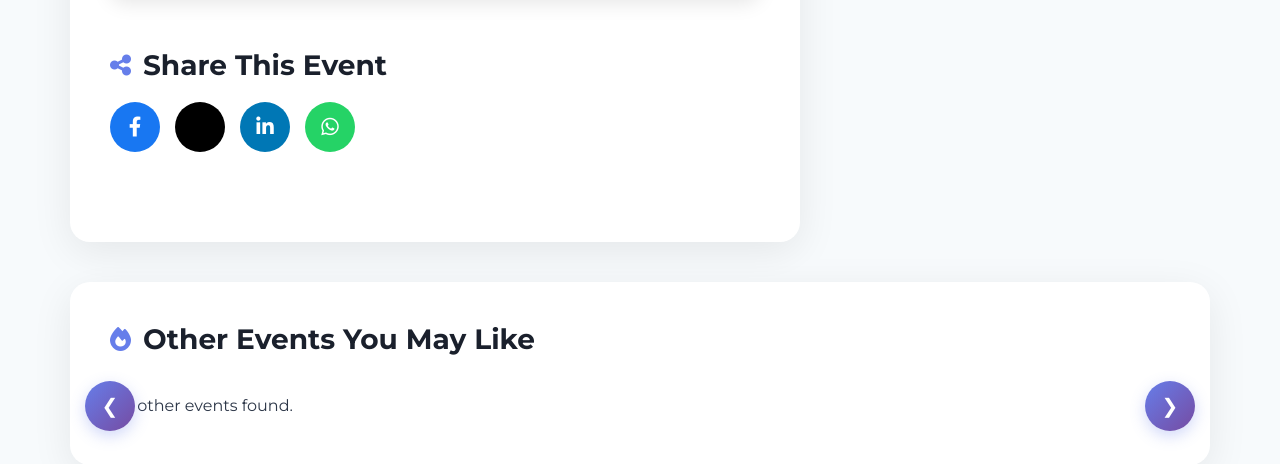
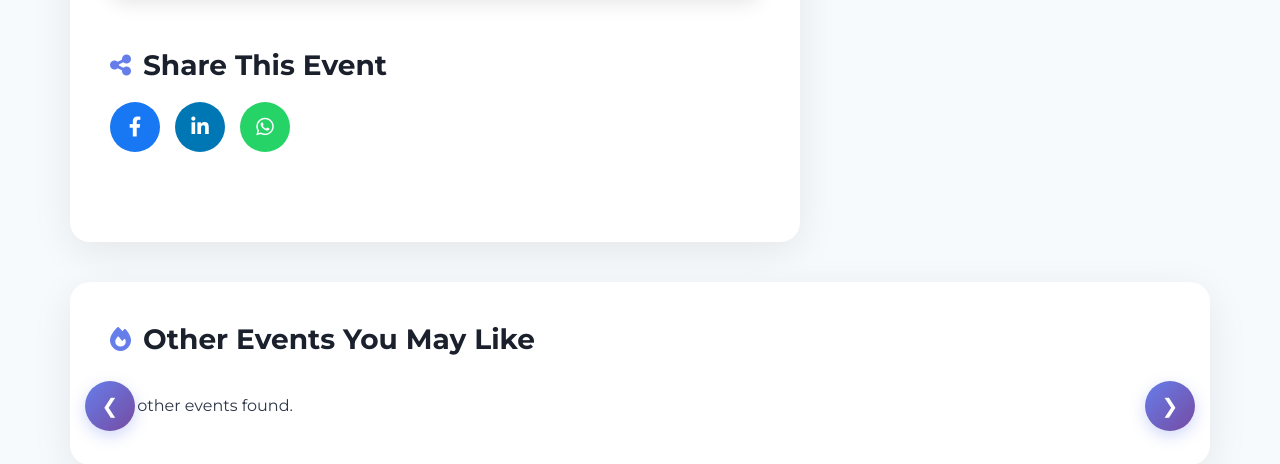
Before and after one commit to sandeepal513/EventManagement-TicketOrderingSystem, a PHP site: page /event_details.php in a window 1280 px wide. Shown: the part 1369-1833 px from the top of the page. Run offline with PHP 8.4, Linux system fonts and the light colour scheme; data comes from the database, SQL or seed files in the repository.

Commit message:
Refactor social sharing options: Remove Twitter share button and adjust spacing in event details page.

```diff
--- a/php/event_details.php
+++ b/php/event_details.php
@@ -784,11 +784,7 @@ $days_until = $now->diff($event_datetime)->days;
                  class="social-btn facebook">
                 <i class="fab fa-facebook-f"></i>
               </a>
-              <a href="https://twitter.com/intent/tweet?url=<?= urlencode($_SERVER['REQUEST_URI']) ?>&text=<?= urlencode($event['event_name']) ?>"
-                 target="_blank"
-                 class="social-btn twitter">
-                <i class="fab fa-x-twitter"></i>
-              </a>
+
               <a href="https://www.linkedin.com/shareArticle?url=<?= urlencode($_SERVER['REQUEST_URI']) ?>&title=<?= urlencode($event['event_name']) ?>"
                  target="_blank"
                  class="social-btn linkedin">
@@ -881,7 +877,7 @@ $days_until = $now->diff($event_datetime)->days;
             <?php
               endwhile;
             else:
-              echo "<p>    No other events  found.</p>";
+              echo "<p >   No other events  found.</p>";
             endif;
             ?>
           </div>
```
